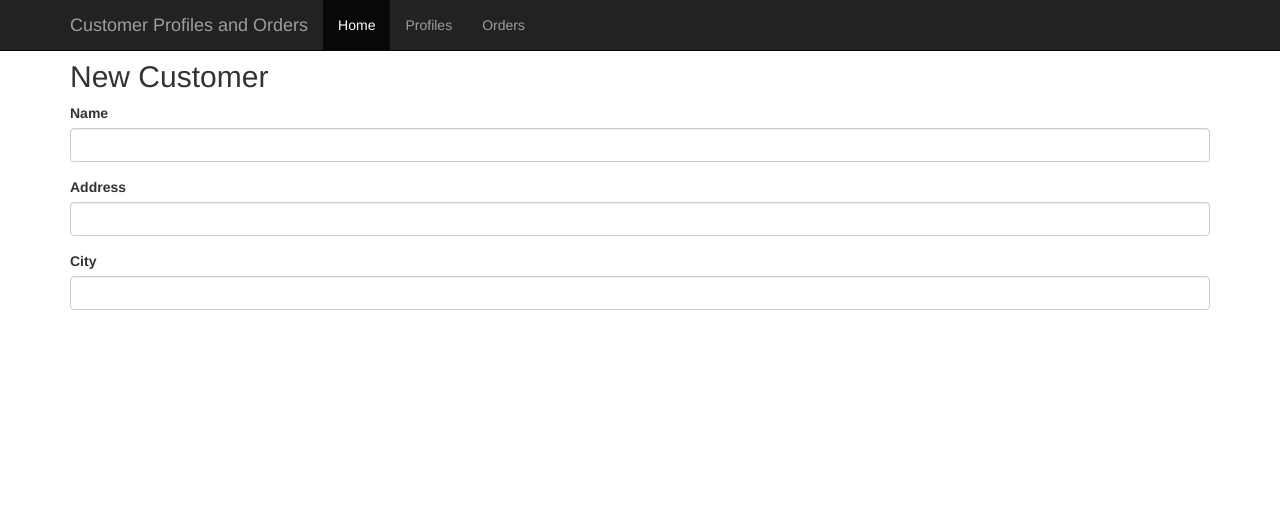
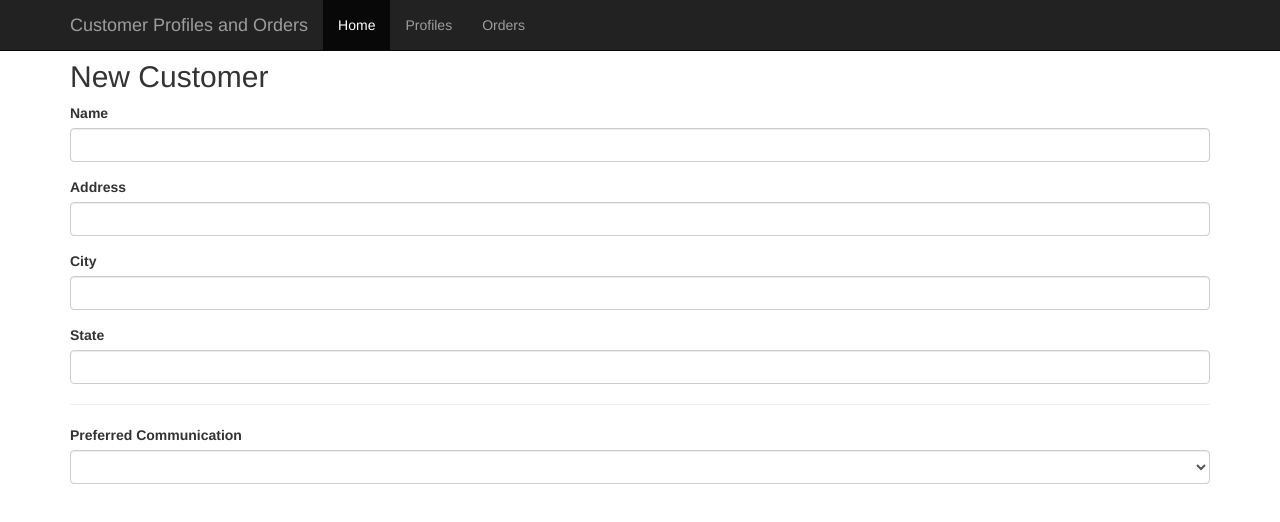
Before and after one commit to jlyman/gwi-order-example, a React (Create React App) app: page / in a window 1280 px wide. Shown: the top 522 px of the page. Built offline with nearby package versions, Linux system fonts and the light colour scheme.

Commit message:
Created Dropdown field for forms

```diff
--- /dev/null
+++ b/src/components/common/FormDropdown.jsx
@@ -0,0 +1,27 @@
+import React, { Component } from 'react';
+import PropTypes from 'prop-types';
+
+class FormDropdown extends Component {
+	render() {
+		return (
+			<div className="form-group">
+        <label htmlFor={this.props.fieldName}>{this.props.labelText}</label>
+        <select id={this.props.fieldName} className="form-control">
+        	{this.props.choices.map(choice => (<option value={choice} key={choice}>{choice}</option>))}
+        </select>
+      </div>
+		);
+	}
+}
+
+FormDropdown.defaultProps = {
+  labelText: '',
+};
+
+FormDropdown.propTypes = {
+  fieldName: PropTypes.string.isRequired,
+  choices: PropTypes.arrayOf(PropTypes.string).isRequired,
+  labelText: PropTypes.string,
+};
+
+export default FormDropdown;
--- a/src/components/pages/CustomerProfile.jsx
+++ b/src/components/pages/CustomerProfile.jsx
@@ -1,5 +1,7 @@
 import React, { Component } from 'react';
 import FormField from '../common/FormField';
+import FormDropdown from '../common/FormDropdown';
+import { PreferredCommunicationMode } from '../../constants';
 
 class CustomerProfile extends Component {
   render() {
@@ -8,6 +10,18 @@ class CustomerProfile extends Component {
         <FormField fieldName="name" labelText="Name" />
         <FormField fieldName="address" labelText="Address" />
         <FormField fieldName="city" labelText="City" />
+        <FormField fieldName="state" labelText="State" />
+        <hr />
+        <FormDropdown
+          fieldName="preferredCommunication"
+          labelText="Preferred Communication"
+          choices={[
+            '',
+            PreferredCommunicationMode.phone,
+            PreferredCommunicationMode.email,
+            PreferredCommunicationMode.fax,
+          ]}
+        />
       </div>
     );
   }
```
